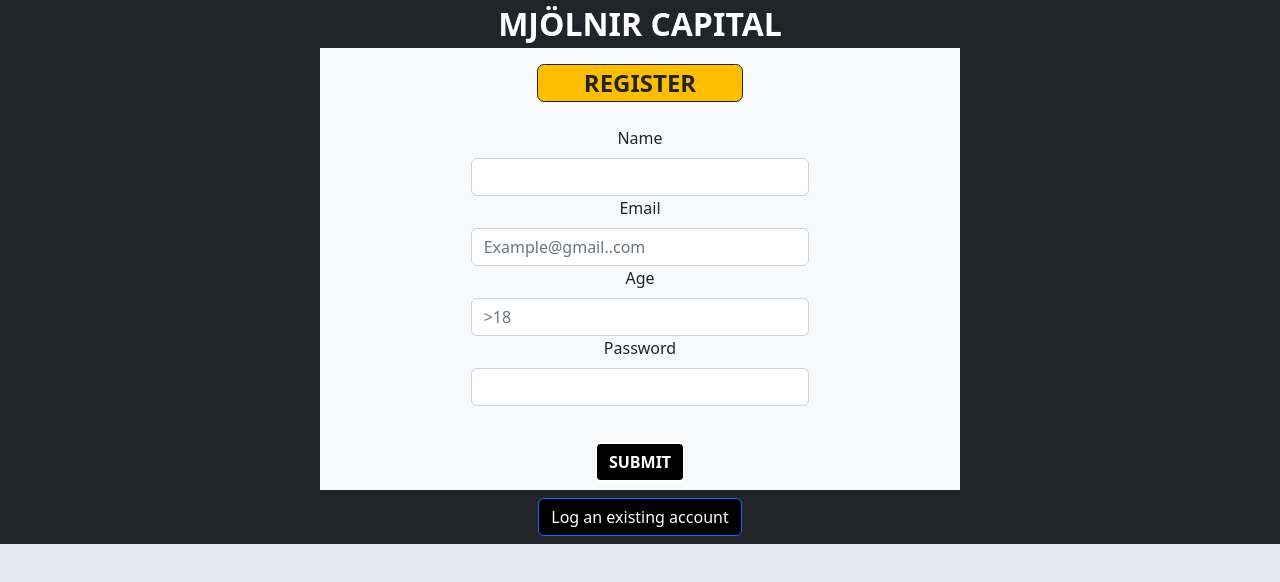
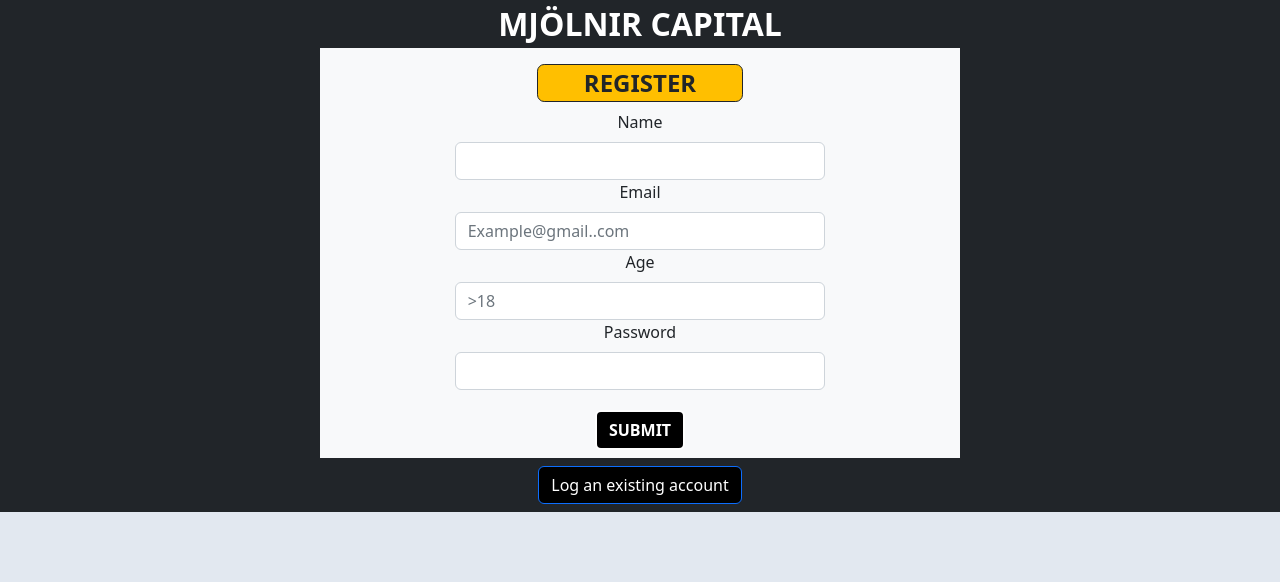
Before and after one commit to Coquixo/final-project-front, a React (Create React App) app: page / in a window 1280 px wide. Both pictures are taken after typing "name@example.com", "Sample123" into the empty fields and a click on the button "Create a new account". Shown: the top 582 px of the page. Built offline with nearby package versions, Linux system fonts and the light colour scheme.

Commit message:
checkpoint. To do: redux and localstorage

```diff
--- a/src/components/Auth/Register/Register.jsx
+++ b/src/components/Auth/Register/Register.jsx
@@ -62,7 +62,7 @@ const Register = () => {
 
                 <Col md={8}>
                     <Form>
-                        <Form.Group className="m-4">
+                        <Form.Group className="m-2">
                             <Form.Label>Name</Form.Label>
                             <Form.Control
                                 type="text"
@@ -87,6 +87,8 @@ const Register = () => {
                                 type="number"
                                 placeholder=">18"
                                 name="age"
+                                min="0"
+                                max="150"
                                 onChange={inputHandler}
                                 onInput={(e) =>
                                     errorHandler(e.target.name, e.target.value, "age")
```
